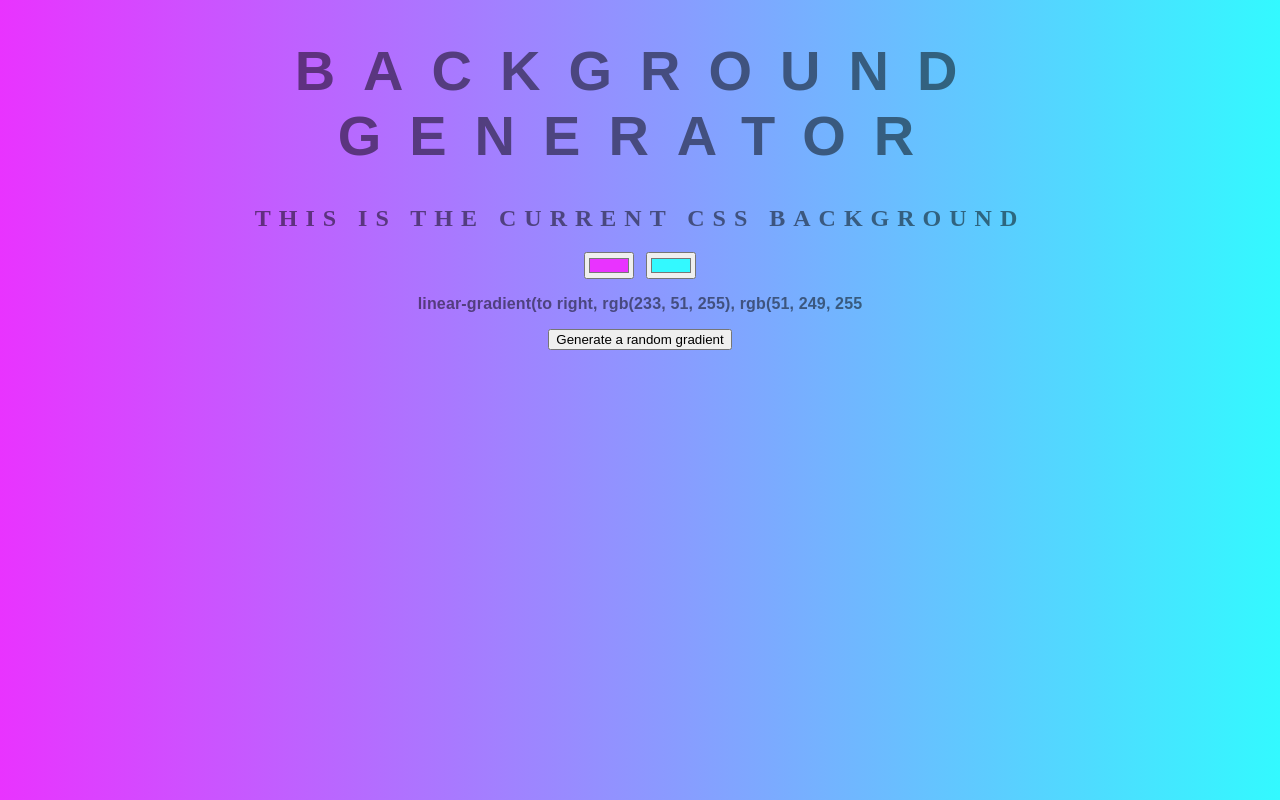
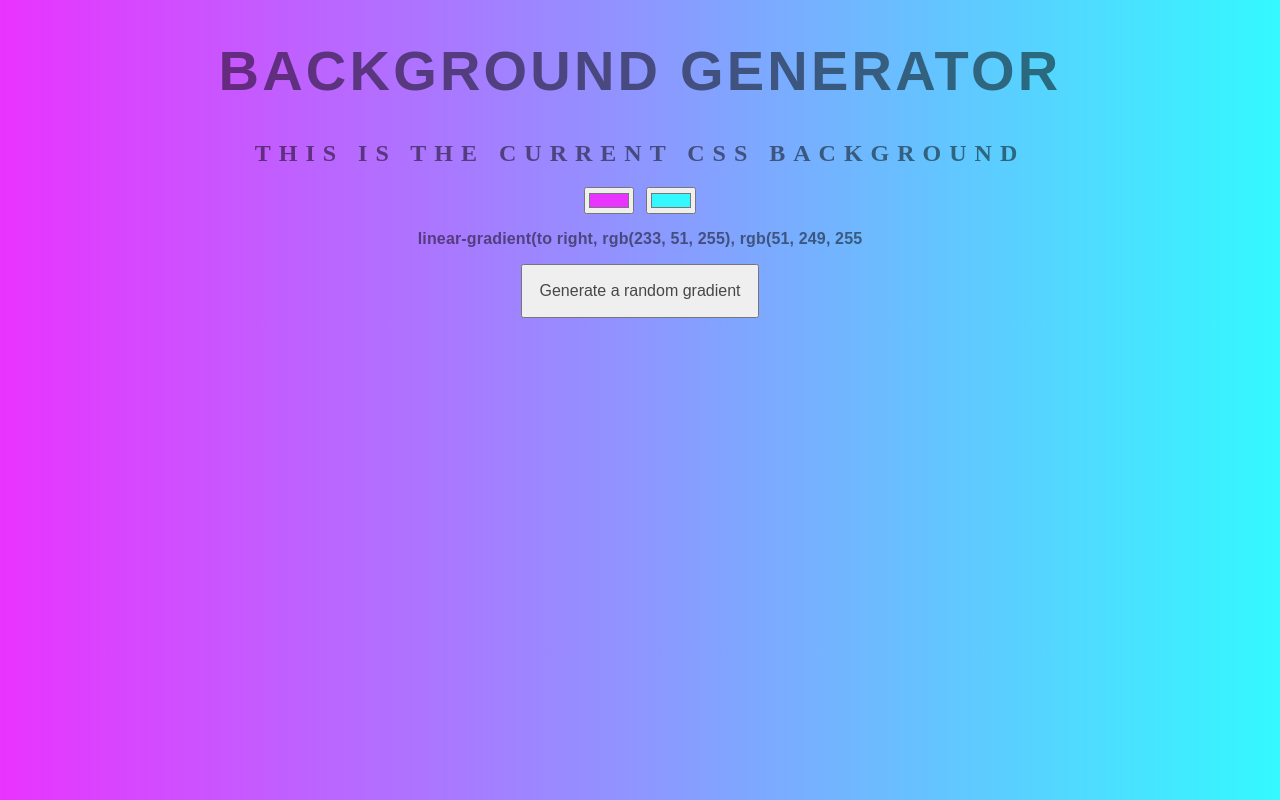
Before and after one commit to bellcd/background-generator, a website: page index.html in a window 1280 px wide. Drawn offline with Linux system fonts and the light colour scheme.

Commit message:
Adds button styles

```diff
--- a/style.css
+++ b/style.css
@@ -3,24 +3,30 @@ body {
   color: rgba(0,0,0,.5);
   text-align: center;
   text-transform: uppercase;
-  letter-spacing: 0.5em;
+  letter-spacing: 0.5rem;
   top: 15%;
   background: linear-gradient(to right, #E933FF, #33F9FF);
 }
 
 h1 {
-  font: 600 3.5em 'Raleway', sans-serif;
+  font: 600 3.5rem 'Raleway', sans-serif;
   color: rgba(0,0,0,.5);
   text-align: center;
   text-transform: uppercase;
-  letter-spacing: 0.5em;
-  width: 100%;
+  letter-spacing: 0.2rem;
+  /* width: 100%; */
 }
 
 h3 {
-  font: 900 1em 'Raleway', sans-serif;
+  font: 900 1rem 'Raleway', sans-serif;
   color: rgba(0,0,0,.5);
   text-align: center;
   text-transform: none;;
-  letter-spacing: 0.01em;
+  letter-spacing: 0.01rem;
 }
+
+button {
+  padding: 1rem;
+  font-size: 1rem;
+  color: rgba(0,0,0,0.7);
+}
```
